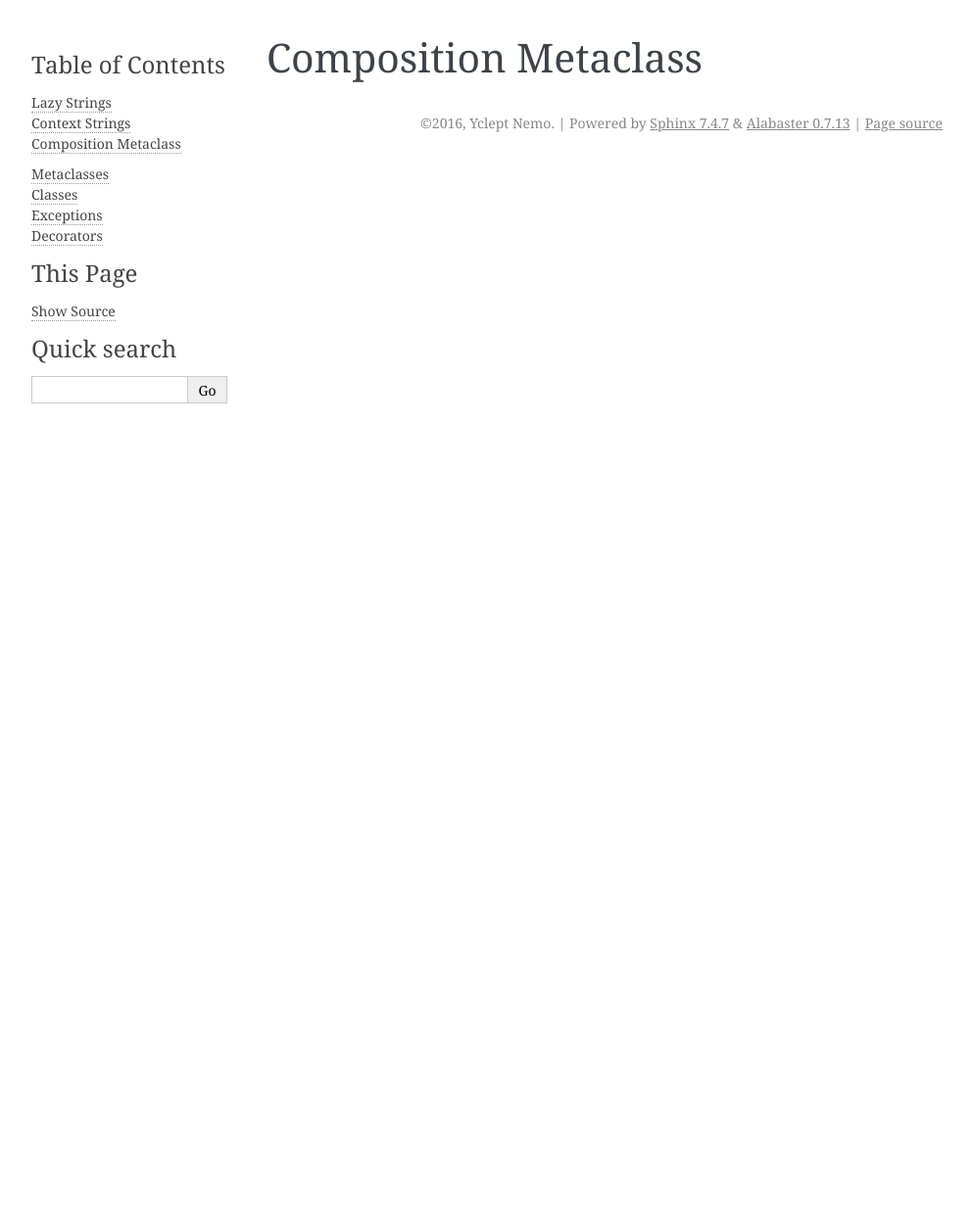
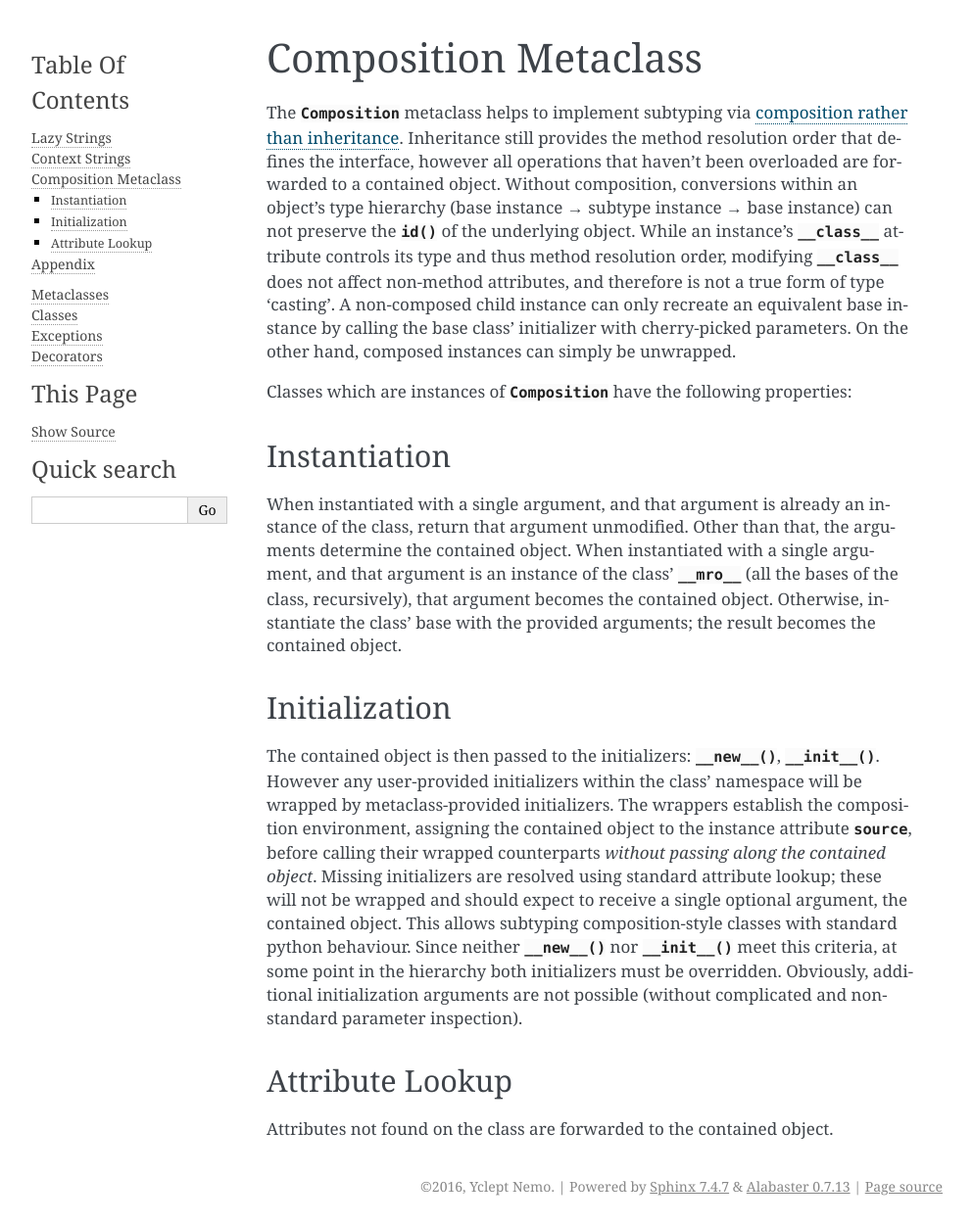
Before and after one commit to orbisvicis/protostrings, a Sphinx documentation site: the page built from docs/source/overview/composition_metaclass.rst, in a window 1280 px wide and 1251 px high. Shown: the whole window at 98% size, without its empty margins (148-1141 px from the left). Built offline with Sphinx 7.4.7, drawn with Linux system fonts in a browser that asks for light colours.

Commit message:
more documentation

```diff
--- /dev/null
+++ b/docs/source/_templates/globaltoc.html
@@ -0,0 +1,9 @@
+{#
+    globaltoc.html
+    ~~~~~~~~~~~~~~
+
+    Slightly modified version of Sphinx's default "basic/globaltoc.html"
+    sidebar template, which lacks inheritance blocks.
+#}
+<h3><a href="{{ pathto(master_doc) }}">{{ _('Table Of Contents') }}</a></h3>
+{{ toctree(maxdepth=2) }}
--- a/docs/source/conf.py
+++ b/docs/source/conf.py
@@ -41,6 +41,7 @@ extensions = \
     , "sphinx.ext.coverage"
     , "sphinx.ext.mathjax"
     , "sphinx.ext.viewcode"
+    , "sphinx.ext.graphviz"
     ]
 
 # autosummary_generate = True
--- a/docs/source/index.rst
+++ b/docs/source/index.rst
@@ -2,11 +2,12 @@ protostrings overview
 =====================
 
 .. toctree::
-    :maxdepth: 2
+    :maxdepth: 1
 
     overview/lazy_strings
     overview/context_strings
     overview/composition_metaclass
+    overview/appendix
 
 
 .. comment: split here
--- a/docs/source/overview/composition_metaclass.rst
+++ b/docs/source/overview/composition_metaclass.rst
@@ -1,2 +1,28 @@
 Composition Metaclass
 =====================
+
+.. include:: <isoamsa.txt>
+
+.. __: https://en.wikipedia.org/wiki/Composition_over_inheritance
+
+The :py:class:`.Composition` metaclass helps to implement subtyping via `composition rather than inheritance`__. Inheritance still provides the method resolution order that defines the interface, however all operations that haven't been overloaded are forwarded to a contained object. Without composition, conversions within an object's type hierarchy (base instance |srarr| subtype instance |srarr| base instance) can not preserve the :py:func:`id` of the underlying object. While an instance's :py:attr:`~instance.__class__` attribute controls its type and thus method resolution order, modifying :py:attr:`~instance.__class__` does not affect non-method attributes, and therefore is not a true form of type 'casting'. A non-composed child instance can only recreate an equivalent base instance by calling the base class' initializer with cherry-picked parameters. On the other hand, composed instances can simply be unwrapped.
+
+Classes which are instances of :py:class:`.Composition` have the following properties:
+
+
+Instantiation
+-------------
+
+When instantiated with a single argument, and that argument is already an instance of the class, return that argument unmodified. Other than that, the arguments determine the contained object. When instantiated with a single argument, and that argument is an instance of the class' :py:attr:`~class.__mro__` (all the bases of the class, recursively), that argument becomes the contained object. Otherwise, instantiate the class' base with the provided arguments; the result becomes the contained object.
+
+
+Initialization
+--------------
+
+The contained object is then passed to the initializers: :py:meth:`~object.__new__`, :py:meth:`~object.__init__`. However any user-provided initializers within the class' namespace will be wrapped by metaclass-provided initializers. The wrappers establish the composition environment, assigning the contained object to the instance attribute :py:attr:`~.instance.source`, before calling their wrapped counterparts *without passing along the contained object*. Missing initializers are resolved using standard attribute lookup; these will not be wrapped and should expect to receive a single optional argument, the contained object. This allows subtyping composition-style classes with standard python behaviour. Since neither :py:meth:`~object.__new__` nor :py:meth:`~object.__init__` meet this criteria, at some point in the hierarchy both initializers must be overridden. Obviously, additional initialization arguments are not possible (without complicated and non-standard parameter inspection).
+
+
+Attribute Lookup
+----------------
+
+Attributes not found on the class are forwarded to the contained object.
--- a/protostrings.py
+++ b/protostrings.py
@@ -66,6 +66,9 @@ class LazyString:
 
     @staticmethod
     def modify_defaults(f, defaults):
+        """Return a copy of the function `f` with
+           :py:attr:`~definition.__defaults__` set to `defaults`
+        """
         @decorator.decorator
         def wrapper(f, *args, **kwargs):
             return f(*args, **kwargs)
```
Also changed, not shown: docs/source/_static/custom.css (+7 -0 lines), docs/source/overview/appendix.rst (added, +21 -0 lines), docs/source/overview/context_strings.rst (+37 -0 lines), 2 other files.
